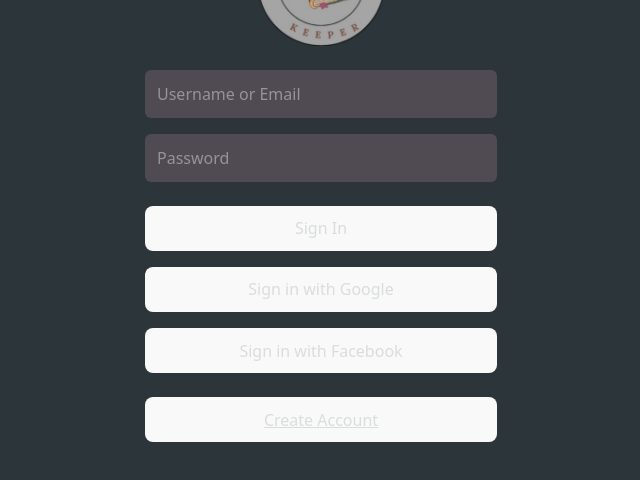
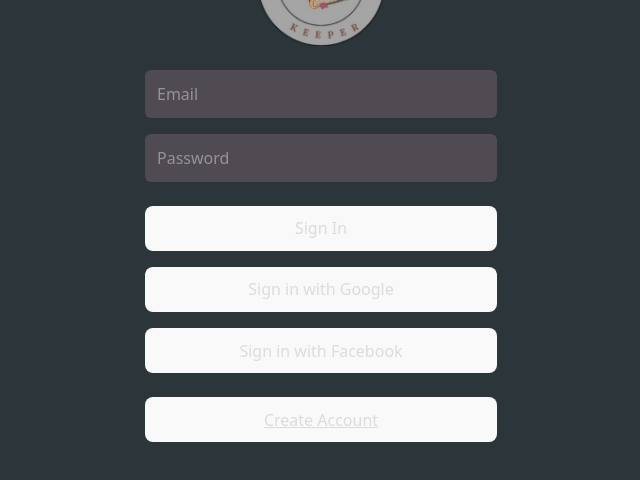
Before and after one commit to S-wilky/Realm-Keeper, a React app in the folder frontend/: page / in a window 1280 px wide. Shown: the part 236-716 px from the top of the page, without its empty margins (319-959 px from the left). Built offline with nearby package versions, Linux system fonts and the light colour scheme; no server answers; the HTML template or start-up script is replaced by a standard one.

Commit message:
Updated LoginSignupForm, added Logo for browser tab, updated App.jsx

```diff
--- a/frontend/package.json
+++ b/frontend/package.json
@@ -10,7 +10,7 @@
     "preview": "vite preview"
   },
   "dependencies": {
-    "@supabase/supabase-js": "^2.76.1",
+    "@supabase/supabase-js": "^2.78.0",
     "@tailwindcss/vite": "^4.1.15",
     "axios": "^1.12.2",
     "react": "^19.1.1",
--- a/frontend/src/App.jsx
+++ b/frontend/src/App.jsx
@@ -1,50 +1,58 @@
-import { useEffect } from 'react';
-import LoginSignupForm from './components/loginSignupForm'
-import supabase from './services/supabase-client';
-import React, { useState } from "react";
+import { useEffect, useState } from "react";
+import supabase from "./services/supabase-client";
 import Splash from "./components/Splash";
-import SignIn from "./components/SignIn";
 import Dashboard from "./components/Dashboard";
+import LoginSignupForm from "./components/LoginSignupForm";
 import "./App.css";
+import logo from "./assets/RealmKeeperLogoSVG1.svg";
 
 function App() {
   const [showSplash, setShowSplash] = useState(true);
-  const [username, setUsername] = useState(""); // store the entered username
+  const [username, setUsername] = useState("");
   const [session, setSession] = useState(null);
 
   async function fetchSession() {
-    const currentSession = supabase.auth.getSession()
-    console.log(currentSession)
-    setSession(currentSession.data.session)
+    const currentSession = await supabase.auth.getSession();
+    setSession(currentSession.data.session);
   }
 
   useEffect(() => {
     fetchSession();
 
-    const {data: authListener} = supabase.auth.onAuthStateChange(
-      (_event, session) => {
-      setSession(session)
-      });
+    const {
+      data: { subscription },
+    } = supabase.auth.onAuthStateChange((_event, session) => {
+      setSession(session);
+    });
 
-    return () => {
-      authListener.subscription.unsubscribe();
-    };
-  }, [])
+    return () => subscription.unsubscribe();
+  }, []);
+
+  useEffect(() => {
+    const link = document.createElement("link");
+    link.rel = "icon";
+    link.type = "image/svg+xml";
+    link.href = logo;
+
+    const existing = document.querySelectorAll('link[rel="icon"]');
+    existing.forEach((e) => e.parentNode.removeChild(e));
+
+    document.head.appendChild(link);
+  }, []);
 
   if (showSplash) {
     return <Splash onFinish={() => setShowSplash(false)} />;
   }
 
-  // // If username is empty, show Sign In screen
-  // if (!username) {
-  //   return <SignIn onSignIn={(name) => setUsername(name)} />;
-  // }
-
-  // Once username is set, show Dashboard
-  return <>
-  {/* <SignIn /> */}
-  {session ? <Dashboard user={username} /> : <SignIn onSignIn={(name) => setUsername(name)} />}
-  </>
+  return (
+    <>
+      {session ? (
+        <Dashboard user={username} />
+       ) : (
+         <LoginSignupForm onSignIn={(name) => setUsername(name)} />
+        )}
+    </>
+  );
 }
 
 export default App;
--- a/frontend/src/components/SignIn.jsx
+++ /dev/null
@@ -1,74 +0,0 @@
-// Sign In screen
-
-import React, { useState } from "react";
-import logo from "../assets/RealmKeeperLogo.png";
-import supabase from "../services/supabase-client";
-
-const SignIn = ({ onSignIn }) => {
-    const [username, setUsername] = useState("");
-    const [password, setPassword] = useState("");
-
-    const handleSubmit = async (e) => {
-        e.preventDefault();
-
-        const email = username;
-        const {error: signInError} = await supabase.auth.signInWithPassword({email, password})
-        if (signInError) {
-            console.error("Error signing up:", signInError.message);
-            return
-        }
-
-        if (username.trim() !== "" && password.trim() !== "") {
-            onSignIn(username); // pass username to App
-        }
-    };
-
-    return (
-        <div className="w-screen h-screen m-0 p-0 flex flex-col items-center justify-center bg-[#2C3539] overflow-x-hidden">
-            <img src={logo} alt="Logo" className="w-32 h-32 mt-8 mb-6" />
-
-            <form onSubmit={handleSubmit} className="flex flex-col w-full max-w-sm px-4">
-                <input
-                    type="text"
-                    placeholder="Username or Email"
-                    value={username}
-                    onChange={(e) => setUsername(e.target.value)}
-                    className="mb-4 p-3 rounded-md text-[#D9DDDC] bg-[#504B52] focus:outline-none focus:ring-2 focus:ring-[#EAAC59]"
-                />
-                <input
-                    type="password"
-                    placeholder="Password"
-                    value={password}
-                    onChange={(e) => setPassword(e.target.value)}
-                    className="mb-6 p-3 rounded-md text-[#D9DDDC] bg-[#504B52] focus:outline-none focus:ring-2 focus:ring-[#EAAC59]"
-                />
-                <button
-                    type="submit"
-                    className="mb-4 bg-[#504B52] text-[#D9DDDC] px-4 py-3 rounded-md hover:opacity-80 transition"
-                >
-                    Sign In
-                </button>
-                <button
-                    type="button"
-                    className="mb-4 bg-[#504B52] text-[#D9DDDC] px-4 py-3 rounded-md hover:opacity-80 transition"
-                >
-                    Sign in with Google
-                </button>
-                <button
-                    type="button"
-                    className="mb-6 bg-[#504B52] text-[#D9DDDC] px-4 py-3 rounded-md hover:opacity-80 transition"
-                >
-                    Sign in with Facebook
-                </button>
-                <button
-                    type="button"
-                    className="text-[#D9DDDC] underline hover:opacity-80 transition"
-                >
-                    Create Account
-                </button>
-            </form>
-        </div>
-    );
-};
-
-export default SignIn;
--- a/frontend/src/components/loginSignupForm.jsx
+++ b/frontend/src/components/loginSignupForm.jsx
@@ -1,101 +1,111 @@
-import supabase from '../services/supabase-client';
-import { useState } from 'react';
+import React, { useState } from "react";
+import supabase from "../services/supabase-client";
+import logo from "../assets/RealmKeeperLogo.png";
 
-function LoginSignupForm() {
+function LoginSignupForm({ onSignIn }) {
   const [isSignUp, setIsSignUp] = useState(false);
-  const [email, setEmail] = useState('');
-  const [password, setPassword] = useState('');
+  const [email, setEmail] = useState("");
+  const [password, setPassword] = useState("");
+  const [loading, setLoading] = useState(false);
+  const [error, setError] = useState(null);
 
-  // const handleSubmit = async (e) => {
-  //   e.preventDefault();
+  async function handleSubmit(e) {
+    e.preventDefault();
+    setLoading(true);
+    setError(null);
 
-  //   if (isSignUp) {
-  //     const {error: signUpError} = await supabase.auth.signUp({email, password});
-  //     if (signUpError) {
-  //       console.error("Error signing up:", signUpError.message);
-  //       return
-  //     }
-  //   } else {
-  //     const {error: signInError} = await supabase.auth.signInWithPassword({email, password})
-  //     if (signInError) {
-  //       console.error("Error signing up:", signInError.message);
-  //       return
-  //     }
-  //   }
-  // }
+    try {
+      if (isSignUp) {
+        const { error: signUpError } = await supabase.auth.signUp({
+          email,
+          password,
+        });
+        if (signUpError) throw signUpError;
+      } else {
+        const { data, error: signInError } =
+          await supabase.auth.signInWithPassword({
+            email,
+            password,
+          });
+        if (signInError) throw signInError;
 
-  async function handleSubmit() {
-    console.log(email, password)
-
-    if (isSignUp) {
-      const {error: signUpError} = await supabase.auth.signUp({email, password});
-      if (signUpError) {
-        console.error("Error signing up:", signUpError.message);
-        return
+        // If successful, pass username/email back to parent
+        if (onSignIn) onSignIn(email);
       }
-    } else {
-      const {error: signInError} = await supabase.auth.signInWithPassword({email, password})
-      if (signInError) {
-        console.error("Error signing up:", signInError.message);
-        return
-      }
+    } catch (err) {
+      console.error("Auth error:", err.message);
+      setError(err.message);
+    } finally {
+      setLoading(false);
     }
   }
 
-  return <div>
-          <label>
-            Email:
+  return (
+    <div className="w-screen h-screen m-0 p-0 flex flex-col items-center justify-center bg-[#2C3539] overflow-x-hidden">
+      <img src={logo} alt="Logo" className="w-32 h-32 mt-8 mb-6" />
+
+      <form
+        onSubmit={handleSubmit}
+        className="flex flex-col w-full max-w-sm px-4"
+      >
         <input
           type="text"
-              value={email} //Whatever the state is, that is what the value of the input field will be
-              onChange={(e) => setEmail(e.target.value)} //When you type, this function runs and updates the state
+          placeholder="Email"
+          value={email}
+          onChange={(e) => setEmail(e.target.value)}
+          className="mb-4 p-3 rounded-md text-[#D9DDDC] bg-[#504B52] focus:outline-none focus:ring-2 focus:ring-[#EAAC59]"
         />
-          </label>
-          <hr />
-          <label>
-            Password:
         <input
-              type="text"
-              value={password} //Whatever the state is, that is what the value of the input field will be
-              onChange={(e) => setPassword(e.target.value)} //When you type, this function runs and updates the state
+          type="password"
+          placeholder="Password"
+          value={password}
+          onChange={(e) => setPassword(e.target.value)}
+          className="mb-6 p-3 rounded-md text-[#D9DDDC] bg-[#504B52] focus:outline-none focus:ring-2 focus:ring-[#EAAC59]"
         />
-          </label>
-          <hr />
-          <label>
-            Remember me
-            <input type="checkbox" name="myCheckbox" defaultChecked={true} />
-          </label>
-          <hr />
+
+        {error && (
+          <p className="text-red-400 text-sm mb-4 text-center">{error}</p>
+        )}
+
         <button
-            onClick={
-              // () => {}
-              handleSubmit
-            }
+          type="submit"
+          disabled={loading}
+          className="mb-4 bg-[#504B52] text-[#D9DDDC] px-4 py-3 rounded-md hover:opacity-80 transition"
         >
-            {isSignUp ? "Sign Up" : "Sign In"}
+          {loading
+            ? "Loading..."
+            : isSignUp
+            ? "Sign Up"
+            : "Sign In"}
+        </button>
+
+        {!isSignUp && (
+          <>
+            <button
+              type="button"
+              className="mb-4 bg-[#504B52] text-[#D9DDDC] px-4 py-3 rounded-md hover:opacity-80 transition"
+            >
+              Sign in with Google
             </button>
             <button
-            onClick={() => {
-              setIsSignUp(!isSignUp);
-            }}
+              type="button"
+              className="mb-6 bg-[#504B52] text-[#D9DDDC] px-4 py-3 rounded-md hover:opacity-80 transition"
             >
-            {isSignUp ? "Switch to Sign In" : "Switch to Sign Up"}
+              Sign in with Facebook
             </button>
+          </>
+        )}
+
+        <button
+          type="button"
+          onClick={() => setIsSignUp(!isSignUp)}
+          className="text-[#D9DDDC] underline hover:opacity-80 transition"
+        >
+          {isSignUp ? "Switch to Sign In" : "Create Account"}
+        </button>
+      </form>
     </div>
+  );
 }
 
-
-// // Check for existing session
-// const {
-//   data: { session },
-// } = await supabase.auth.getSession();
-// // Listen for auth changes
-// supabase.auth.onAuthStateChange((event, session) => {
-//   if (event === "SIGNED_IN") {
-//     // Update UI for authenticated state
-//   } else if (event === "SIGNED_OUT") {
-//     // Update UI for unauthenticated state
-//   }
-// });
-
 export default LoginSignupForm;
```
Also changed, not shown: frontend/src/assets/RealmKeeperLogoSVG1.svg (added), 1 other file (tests, documents, lock files or other folders). Lines whose indentation alone changed are shown as unchanged.
